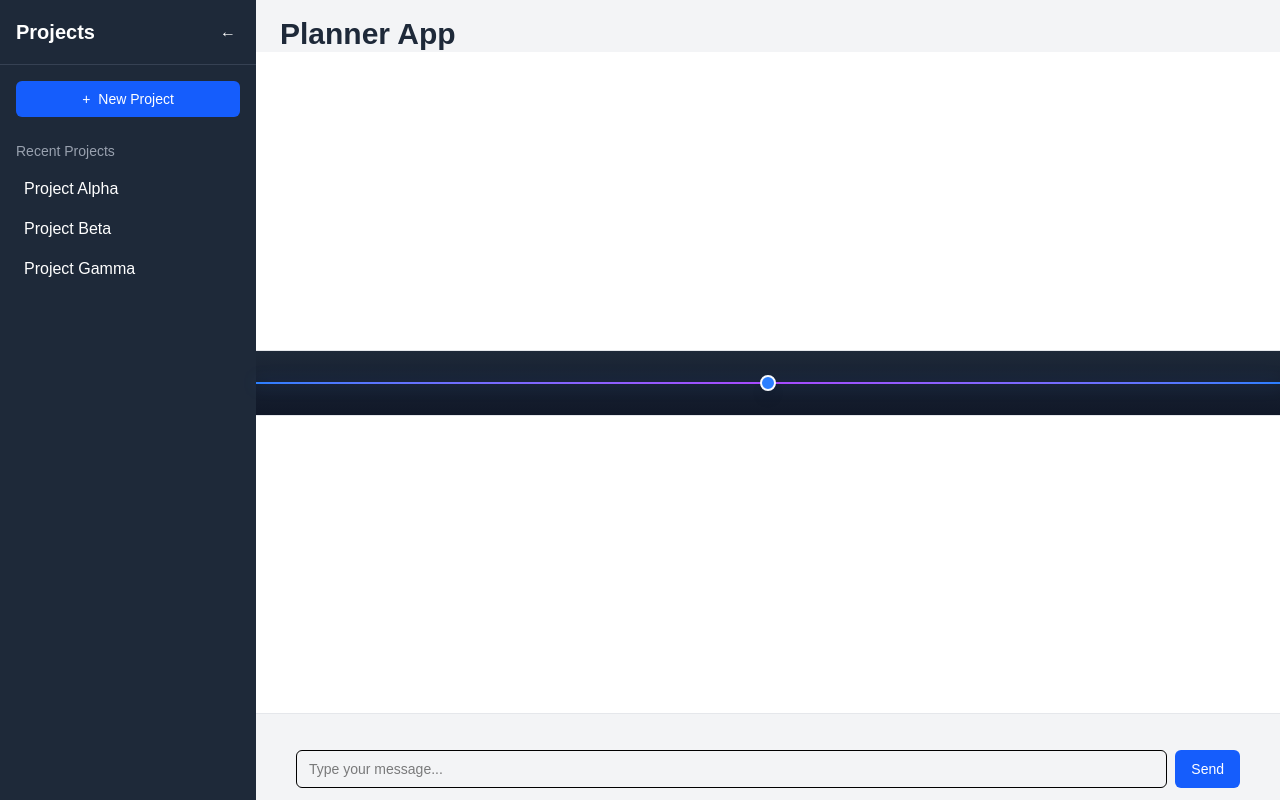
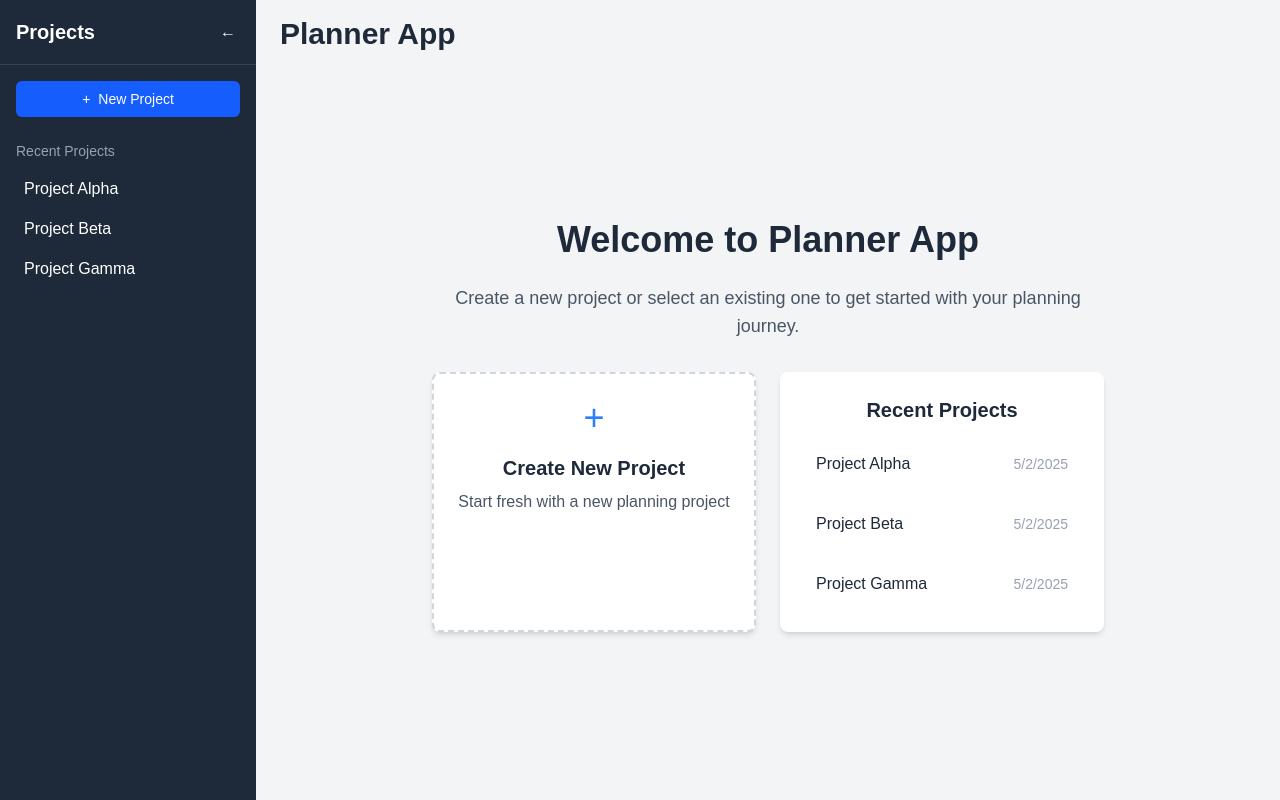
Before and after one commit to Banana1001/ShadyAgents, a Next.js app in the folder web-app/: page / in a window 1280 px wide. Built offline with nearby package versions, Linux system fonts and the light colour scheme.

Commit message:
made landing page

```diff
--- a/web-app/app/page.tsx
+++ b/web-app/app/page.tsx
@@ -155,6 +155,9 @@ export default function Home() {
           {selectedProject ? projects.find(p => p.id === selectedProject)?.name : 'Planner App'}
         </header>
 
+        {selectedProject ? (
+          // Project View
+          <>
             {/* Main content area with timeline and canvases */}
             <div className="flex-1 flex flex-col">
               {/* Top canvas area */}
@@ -197,6 +200,51 @@ export default function Home() {
                 </button>
               </div>
             </div>
+          </>
+        ) : (
+          // Landing Page
+          <div className="flex-1 flex flex-col items-center justify-center p-8">
+            <div className="max-w-2xl w-full text-center">
+              <h1 className="text-4xl font-bold text-gray-800 mb-6">
+                Welcome to Planner App
+              </h1>
+              <p className="text-gray-600 mb-8 text-lg">
+                Create a new project or select an existing one to get started with your planning journey.
+              </p>
+
+              <div className="grid grid-cols-1 md:grid-cols-2 gap-6">
+                {/* Create New Project Card */}
+                <div
+                  className="bg-white p-6 rounded-lg shadow-md hover:shadow-lg transition-shadow cursor-pointer border-2 border-dashed border-gray-300 hover:border-blue-500"
+                  onClick={() => setIsCreatingProject(true)}
+                >
+                  <div className="text-4xl mb-4 text-blue-500">+</div>
+                  <h3 className="text-xl font-semibold text-gray-800 mb-2">Create New Project</h3>
+                  <p className="text-gray-600">Start fresh with a new planning project</p>
+                </div>
+
+                {/* Recent Projects Card */}
+                <div className="bg-white p-6 rounded-lg shadow-md">
+                  <h3 className="text-xl font-semibold text-gray-800 mb-4">Recent Projects</h3>
+                  <div className="space-y-3">
+                    {projects.slice(0, 3).map((project) => (
+                      <div
+                        key={project.id}
+                        className="p-3 rounded-md hover:bg-gray-50 cursor-pointer flex items-center justify-between"
+                        onClick={() => setSelectedProject(project.id)}
+                      >
+                        <span className="text-gray-800">{project.name}</span>
+                        <span className="text-gray-400 text-sm">
+                          {project.createdAt.toLocaleDateString()}
+                        </span>
+                      </div>
+                    ))}
+                  </div>
+                </div>
+              </div>
+            </div>
+          </div>
+        )}
       </div>
     </div>
   );
```
Lines whose indentation alone changed are shown as unchanged.
